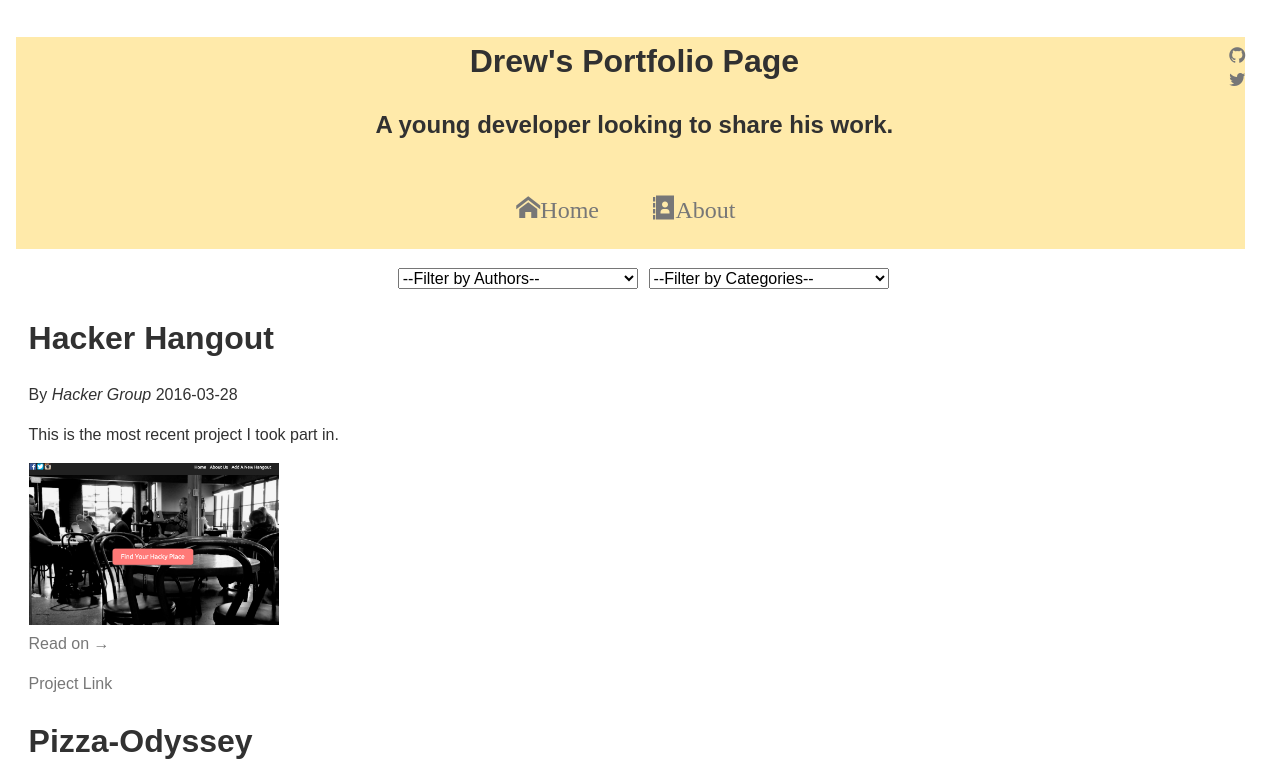
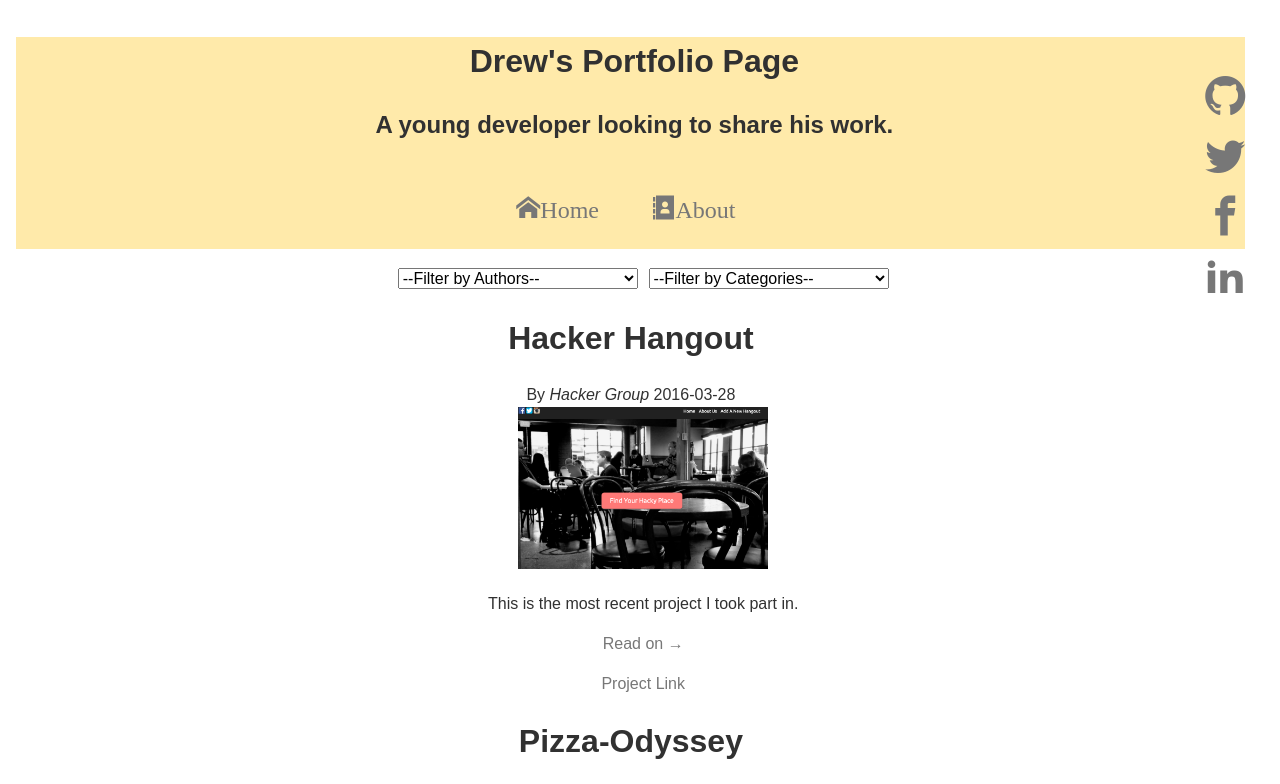
Before and after one commit to drewferris/class1-portfolio-assignment, a plain HTML site: page index.html in a window 1280 px wide. Shown: the top 784 px of the page. Drawn offline with nearby package versions, Linux system fonts and the light colour scheme.

Commit message:
made icons bigger

```diff
--- a/index.html
+++ b/index.html
@@ -41,10 +41,10 @@
         </section>
         <nav class="social">
           <ul>
-            <li class="tab"><a href="https://github.com/drewferris" class="icon-github" target="_blank"></a></li>
-            <li class="tab"><a href="https://twitter.com/ddf8029" class="icon-twitter" target="_blank"></a></li>
-            <li class="tab"<a href="https://www.facebook.com/profile.php?id=100000438258743" class="icon-facebook" target="_blank"></a></li>
-            <li class="tab"><a href="https://www.linkedin.com/in/drew-ferris-9b320521?trk=nav_responsive_tab_profile_pic" class="icon-linkedin" target="_blank"></a></li>
+            <li class="tab"><a href="https://github.com/drewferris" class="icon-github icon" target="_blank"></a></li>
+            <li class="tab"><a href="https://twitter.com/ddf8029" class="icon-twitter icon" target="_blank"></a></li>
+            <li class="tab"><a href="https://www.facebook.com/profile.php?id=100000438258743" class="icon-facebook icon" target="_blank"></a></li>
+            <li class="tab"><a href="https://www.linkedin.com/in/drew-ferris-9b320521?trk=nav_responsive_tab_profile_pic" class="icon-linkedin2 icon" target="_blank"></a></li>
           </ul>
         </nav>
         <nav class="main-nav">
--- a/scripts/projects.js
+++ b/scripts/projects.js
@@ -5,7 +5,7 @@ var rawData = [
     author: 'Drew Ferris',
     launchedOn: '2016-03-12',
     projectLink:'file:///Users/drewferris/cf/201/about-me/index.html',
-    body: '<p>Far far away, behind the word mountains, far from the countries Vokalia and Consonantia, there live the blind texts. Separated they live in Bookmarksgrove right at the coast of the Semantics, a large language ocean.</p><img src="img/about.png" class="about"><p>A small river named Duden flows by their place and supplies it with the necessary regelialia. It is a paradisematic country, in which roasted parts of sentences fly into your mouth.</p><p>Even the all-powerful Pointing has no control about the blind texts it is an almost unorthographic life One day however a small line of blind text by the name of Lorem Ipsum decided to leave for the far World of Grammar.</p><p>The Big Oxmox advised her not to do so, because there were thousands of bad Commas, wild Question Marks and devious Semikoli, but the Little Blind Text didn’t listen. She packed her seven versalia, put her initial into the belt and made herself on the way.</p><p>When she reached the first hills of the Italic Mountains, she had a last view back on the skyline of her hometown Bookmarksgrove, the headline of Alphabet Village and the subline of her own road, the Line Lane. Pityful a rethoric question ran over her cheek, then</p>'
+    body: '<img src="img/about.png" class="about"><p>Far far away, behind the word mountains, far from the countries Vokalia and Consonantia, there live the blind texts. Separated they live in Bookmarksgrove right at the coast of the Semantics, a large language ocean.</p><p>A small river named Duden flows by their place and supplies it with the necessary regelialia. It is a paradisematic country, in which roasted parts of sentences fly into your mouth.</p><p>Even the all-powerful Pointing has no control about the blind texts it is an almost unorthographic life One day however a small line of blind text by the name of Lorem Ipsum decided to leave for the far World of Grammar.</p><p>The Big Oxmox advised her not to do so, because there were thousands of bad Commas, wild Question Marks and devious Semikoli, but the Little Blind Text didn’t listen. She packed her seven versalia, put her initial into the belt and made herself on the way.</p><p>When she reached the first hills of the Italic Mountains, she had a last view back on the skyline of her hometown Bookmarksgrove, the headline of Alphabet Village and the subline of her own road, the Line Lane. Pityful a rethoric question ran over her cheek, then</p>'
   },
   {
     title: 'Pizza-Odyssey',
@@ -13,7 +13,7 @@ var rawData = [
     author: 'Pizza Man',
     launchedOn: '2016-03-21',
     projectLink:'file:///Users/drewferris/cf/201/pizza-odyssey/sales-data.html',
-    body: '<p>Li Europan lingues es membres del sam familie. Lor separat existentie es un myth. Por scientie, musica, sport etc, litot Europa usa li sam vocabular.</p><p>Li lingues differe solmen in li grammatica, li pronunciation e li plu commun vocabules. Omnicos directe al desirabilite de un nov lingua franca: On refusa continuar payar custosi traductores.</p><img src="img/pizza.png" class="about"<p>At solmen va esser necessi far uniform grammatica, pronunciation e plu sommun paroles. Ma quande lingues coalesce, li grammatica del resultant lingue es plu simplic e regulari quam ti del coalescent lingues.</p><p>Li nov lingua franca va esser plu simplic e regulari quam li existent Europan lingues. It va esser tam simplic quam Occidental in fact, it va esser Occidental. A un Angleso it va semblar un simplificat Angles, quam un skeptic Cambridge amico dit me que Occidental es.</p><p>Li Europan lingues es membres del sam familie. Lor separat existentie es un myth. Por scientie, musica, sport etc, litot Europa usa li sam vocabular. Li lingues differe solmen in li grammatica, li pronunciation e li plu commun vocabules. Omnicos directe al desirabilite de un nov lingua franca: On refusa continuar payar custosi traductores. At solmen va esser necessi far uniform grammatica, pronunciation e plu sommun paroles.</p>'
+    body: '<img src="img/pizza.png" class="about"><p>Li Europan lingues es membres del sam familie. Lor separat existentie es un myth. Por scientie, musica, sport etc, litot Europa usa li sam vocabular.</p><p>Li lingues differe solmen in li grammatica, li pronunciation e li plu commun vocabules. Omnicos directe al desirabilite de un nov lingua franca: On refusa continuar payar custosi traductores.</p><p>At solmen va esser necessi far uniform grammatica, pronunciation e plu sommun paroles. Ma quande lingues coalesce, li grammatica del resultant lingue es plu simplic e regulari quam ti del coalescent lingues.</p><p>Li nov lingua franca va esser plu simplic e regulari quam li existent Europan lingues. It va esser tam simplic quam Occidental in fact, it va esser Occidental. A un Angleso it va semblar un simplificat Angles, quam un skeptic Cambridge amico dit me que Occidental es.</p><p>Li Europan lingues es membres del sam familie. Lor separat existentie es un myth. Por scientie, musica, sport etc, litot Europa usa li sam vocabular. Li lingues differe solmen in li grammatica, li pronunciation e li plu commun vocabules. Omnicos directe al desirabilite de un nov lingua franca: On refusa continuar payar custosi traductores. At solmen va esser necessi far uniform grammatica, pronunciation e plu sommun paroles.</p>'
   },
   {
     title: 'Hacker Hangout',
@@ -21,6 +21,6 @@ var rawData = [
     author: 'Hacker Group',
     launchedOn: '2016-03-28',
     projectLink:'http://ckperez.github.io/hackerhangout/',
-    body: '<p>This is the most recent project I took part in.</p><p>It is badass huh?</p><p>My group was pretty badass</p><p>Find a Hacky place!</p><img src="img/hack.png" class="about">'
+    body: '<img src="img/hack.png" class="about"><p>This is the most recent project I took part in.</p><p>It is badass huh?</p><p>My group was pretty badass</p><p>Find a Hacky place!</p>'
   }
 ];
--- a/styles/base.css
+++ b/styles/base.css
@@ -48,3 +48,7 @@ ul {
 header {
   width: 98%;
 }
+
+footer {
+  text-align: center;
+}
--- a/styles/icons.css
+++ b/styles/icons.css
@@ -1,10 +1,10 @@
 @font-face {
     font-family: 'icomoon';
-    src:    url('fonts/icomoon.eot?bo4rwq');
-    src:    url('fonts/icomoon.eot?bo4rwq#iefix') format('embedded-opentype'),
-        url('fonts/icomoon.ttf?bo4rwq') format('truetype'),
-        url('fonts/icomoon.woff?bo4rwq') format('woff'),
-        url('fonts/icomoon.svg?bo4rwq#icomoon') format('svg');
+    src:    url('fonts/icomoon.eot?mnp9o4');
+    src:    url('fonts/icomoon.eot?mnp9o4#iefix') format('embedded-opentype'),
+        url('fonts/icomoon.ttf?mnp9o4') format('truetype'),
+        url('fonts/icomoon.woff?mnp9o4') format('woff'),
+        url('fonts/icomoon.svg?mnp9o4#icomoon') format('svg');
     font-weight: normal;
     font-style: normal;
 }
@@ -24,6 +24,9 @@
     -moz-osx-font-smoothing: grayscale;
 }
 
+.icon-facebook:before {
+    content: "\e905";
+}
 .icon-home:before {
     content: "\e900";
 }
@@ -39,3 +42,6 @@
 .icon-github:before {
     content: "\e904";
 }
+.icon-linkedin2:before {
+    content: "\e906";
+}
--- a/styles/modules.css
+++ b/styles/modules.css
@@ -6,6 +6,10 @@
 }
 .social li {
   list-style: none;
+}
+
+.clearfix {
+  text-align: center;
 }
 
 .social {
@@ -20,6 +24,10 @@
   width: 98%;
   text-align: center;
   position: relative;
+}
+
+nav.social {
+  font-size: 5vmin;
 }
 
 .icon-menu {
```
Also changed, not shown: styles/fonts/icomoon.ttf, styles/fonts/icomoon.woff, 3 other files.
